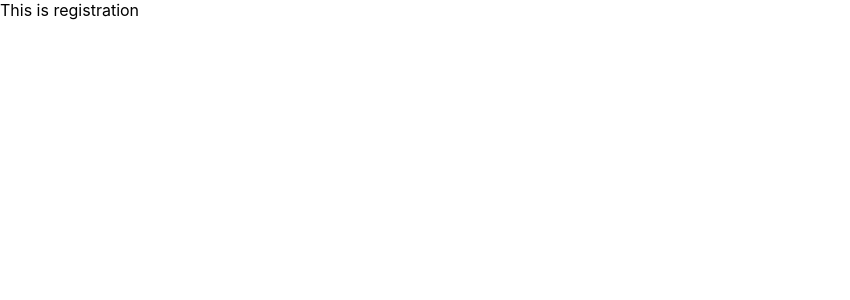
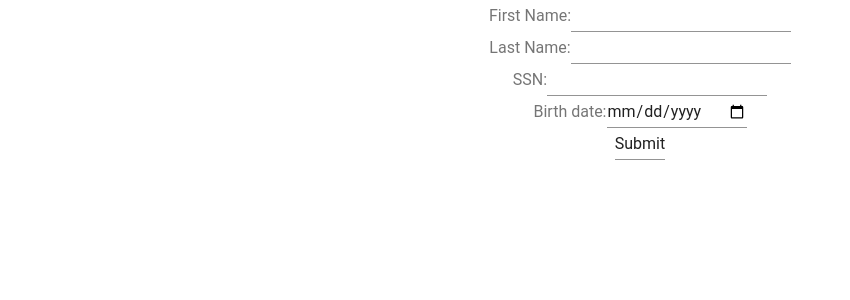
Before and after one commit to GTBitsOfGood/first-step-staffing, a React (Create React App) app in the folder client/: page /register in a window 1280 px wide. Shown: the top 300 px of the page, without its empty margins (0-850 px from the left). Built offline with nearby package versions, Linux system fonts and the light colour scheme.

Commit message:
Barebones registration page

```diff
--- a/client/src/pages/RegistrationPage.jsx
+++ b/client/src/pages/RegistrationPage.jsx
@@ -1,8 +1,39 @@
 import React, { Component } from 'react'
+import { FormLabel, Input, FormGroup } from '@material-ui/core';
 
 class RegistrationPage extends Component {
   render() {
-    return <div> This is registration </div>
+    //   Firstname last name SSN BDay
+    let styles = {
+        margin: 'auto',
+    }
+
+    let submitStyle = {
+        width: 'auto',
+        margin: 'auto',
+    }
+    return <div style={styles}>
+    <FormGroup>
+{/* TODO: Fix bad code style */}
+        <FormLabel style={styles}>
+            First Name:
+            <Input type="text" name="first" />
+        </FormLabel>
+        <FormLabel style={styles}>
+            Last Name:
+            <Input type="text" name="last" />
+        </FormLabel>
+        <FormLabel style={styles}>
+            SSN:
+            <Input type="password" name="SSN" />
+        </FormLabel>
+        <FormLabel style={styles}>
+            Birth date:
+            <Input type="date" name="birthdate"/>
+        </FormLabel>
+        <Input type="submit" value="Submit" style={submitStyle} />
+        </FormGroup>
+    </div>
   }
 }
 
```
